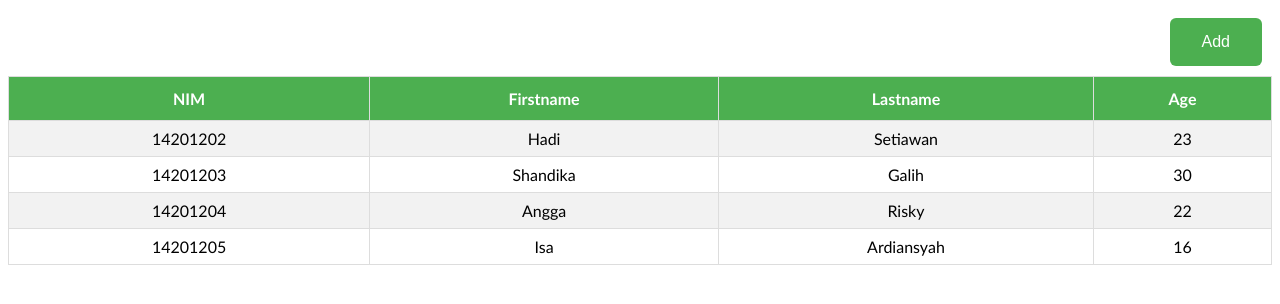
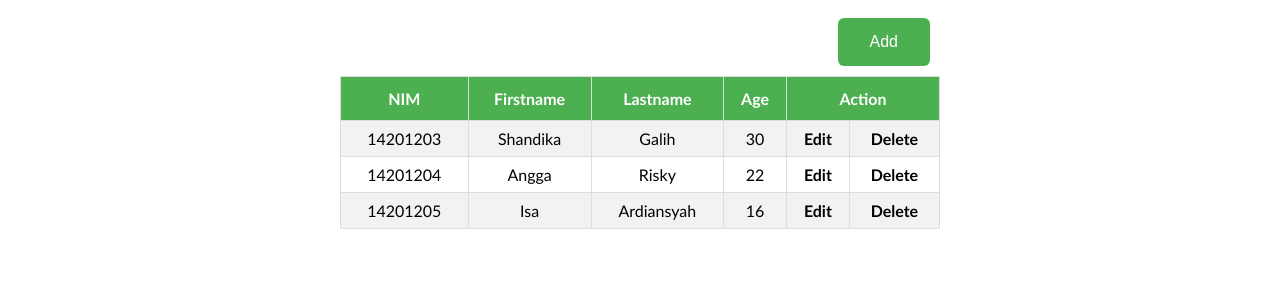
Before and after one commit to hadiset/belajarwpunpas, a plain HTML site: page tabel.html in a window 1280 px wide. Drawn offline with nearby package versions, Linux system fonts and the light colour scheme.

Commit message:
Awal fitur edit delete

```diff
--- a/tabel.css
+++ b/tabel.css
@@ -1,5 +1,10 @@
 table, tr, td, th{
     border-collapse: collapse;
+}
+
+div.container{
+    width: 600px;
+    margin: auto;
 }
 
 #data {
@@ -26,6 +31,17 @@ table, tr, td, th{
     padding-bottom: 12px;
     background-color: #4CAF50;
     color: white;
+}
+
+td#btnEdit, td#btnRemove {
+    cursor: pointer;
+    font-weight: bold;
+}
+
+td#btnEdit:hover, td#btnRemove:hover {
+    cursor: pointer;
+    color: #4CAF50;
+    text-shadow: 2px 2px 8px #45a049;
 }
 
 #addButton{
--- a/tabel.html
+++ b/tabel.html
@@ -17,6 +17,7 @@
                 <th>Firstname</th>
                 <th>Lastname</th>
                 <th>Age</th>
+                <th colspan="2">Action</th>
             </tr>
         </table>
         <div class="modal">
--- a/tabel.js
+++ b/tabel.js
@@ -5,7 +5,7 @@ const data=[
 ];
 
 function tambahTabel(w,x,y,z){
-    return "<tr><td>"+w+"</td><td>"+x+"</td><td>"+y+"</td><td>"+z+"</td></tr>";
+    return "<tr><td>"+w+"</td><td>"+x+"</td><td>"+y+"</td><td>"+z+"</td><td id=\"btnEdit\">Edit</td><td id=\"btnRemove\">Delete</td></tr>";
 }
 
 
@@ -15,6 +15,7 @@ function tambahData(nim, namaDepan, namaBelakang, umur){
 }
 
 tambahData("14201205","Isa", "Ardiansyah", "16");
+data.splice(0,1);
 
 
 
```
